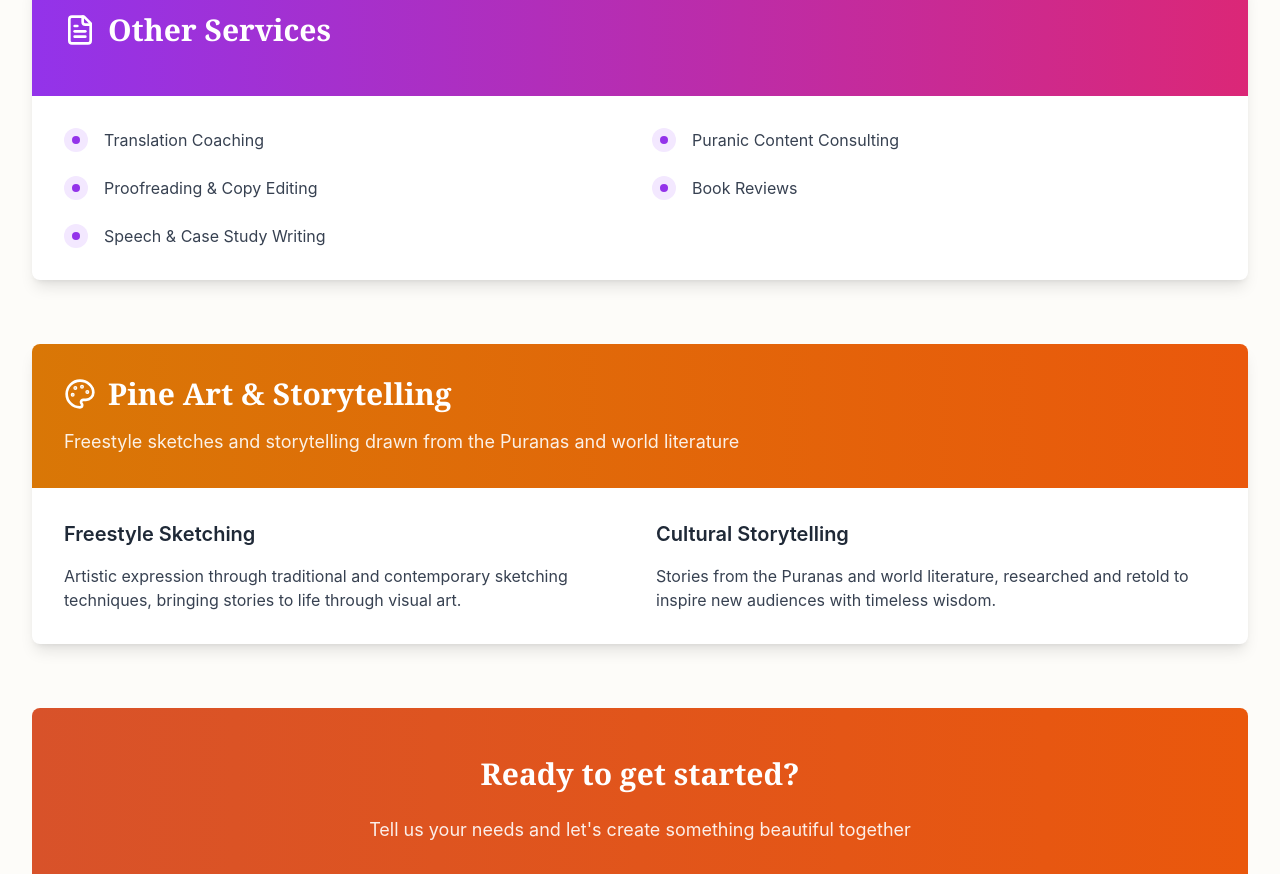
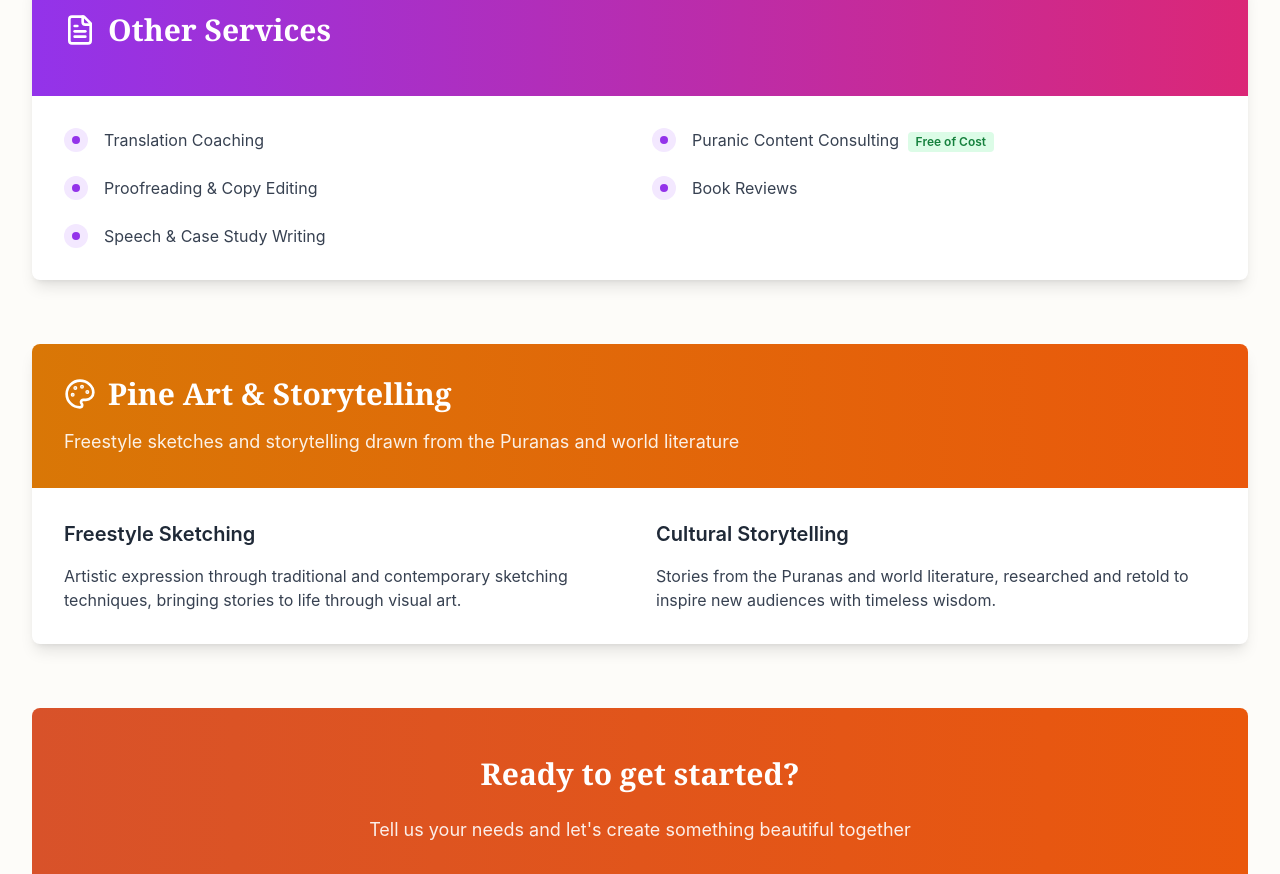
Before and after one commit to Pavi-1128/Raamalakshmi, a React (Vite) app: page /services in a window 1280 px wide. Shown: the part 2100-2974 px from the top of the page. Built offline with nearby package versions, Linux system fonts and the light colour scheme.

Commit message:
alternate service page

```diff
--- a/src/pages/Services.tsx
+++ b/src/pages/Services.tsx
@@ -47,7 +47,7 @@ const Services = () => {
 
   const otherServices = [
     'Translation Coaching',
-    'Puranic Content Consulting',
+    'Puranic Content Consulting (Free of Cost)',
     'Proofreading & Copy Editing',
     'Book Reviews',
     'Speech & Case Study Writing',
@@ -184,7 +184,18 @@ const Services = () => {
                     <div className="bg-purple-100 p-2 rounded-full mr-4">
                       <div className="w-2 h-2 bg-purple-600 rounded-full"></div>
                     </div>
-                    <p className="text-gray-700">{service}</p>
+                    <p className="text-gray-700">
+                      {service.startsWith('Puranic Content Consulting') ? (
+                        <>
+                          Puranic Content Consulting{' '}
+                          <span className="inline-block bg-green-100 text-green-700 font-semibold px-2 py-0.5 rounded text-xs align-middle ml-1">
+                            Free of Cost
+                          </span>
+                        </>
+                      ) : (
+                        service
+                      )}
+                    </p>
                   </div>
                 ))}
               </div>
```
